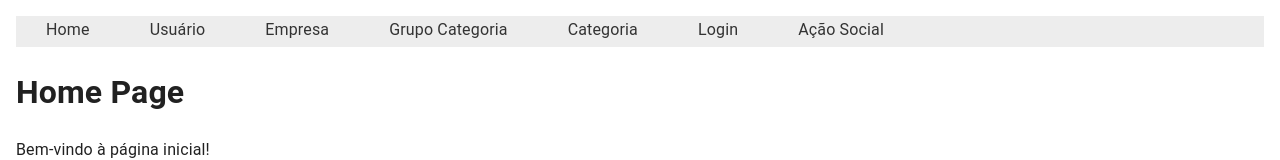
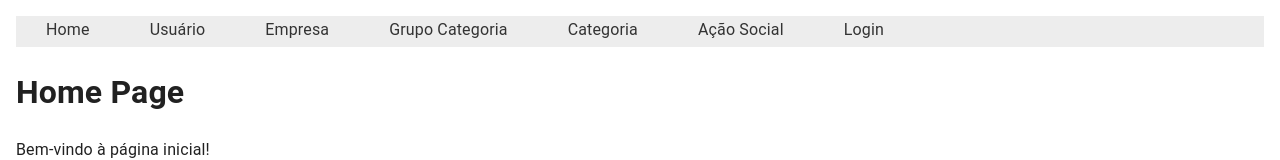
Before and after one commit to Pantanal-dev-B3-acao-social/pantanal_dev_B3_acao_social_frontend, a React (Create React App) app: page / in a window 1280 px wide. Shown: the top 160 px of the page. Built offline with nearby package versions, Linux system fonts and the light colour scheme.

Commit message:
arrumando rota no Layout

```diff
--- a/src/components/SocialActionLayout.tsx
+++ b/src/components/SocialActionLayout.tsx
@@ -32,7 +32,7 @@ function SocialAction() {
       title="Ação Social"
       uischema={uischema}
       schema={SocialActionSchema}
-      apiUrl={"/socialAction"}
+      apiUrl={"/social"}
     ></Crud>
   );
 }
--- a/src/components/layout/Layout.tsx
+++ b/src/components/layout/Layout.tsx
@@ -33,10 +33,10 @@ function Layout({ children }: { children: React.ReactNode }) {
             <Link to="/categoria">Categoria</Link>
           </li>
           <li>
-            <Link to="/login">Login</Link>
+            <Link to="/socialAction">Ação Social</Link>
           </li>
           <li>
-            <Link to="/socialAction">Ação Social</Link>
+            <Link to="/login">Login</Link>
           </li>
         </ul>
       </nav>
```
